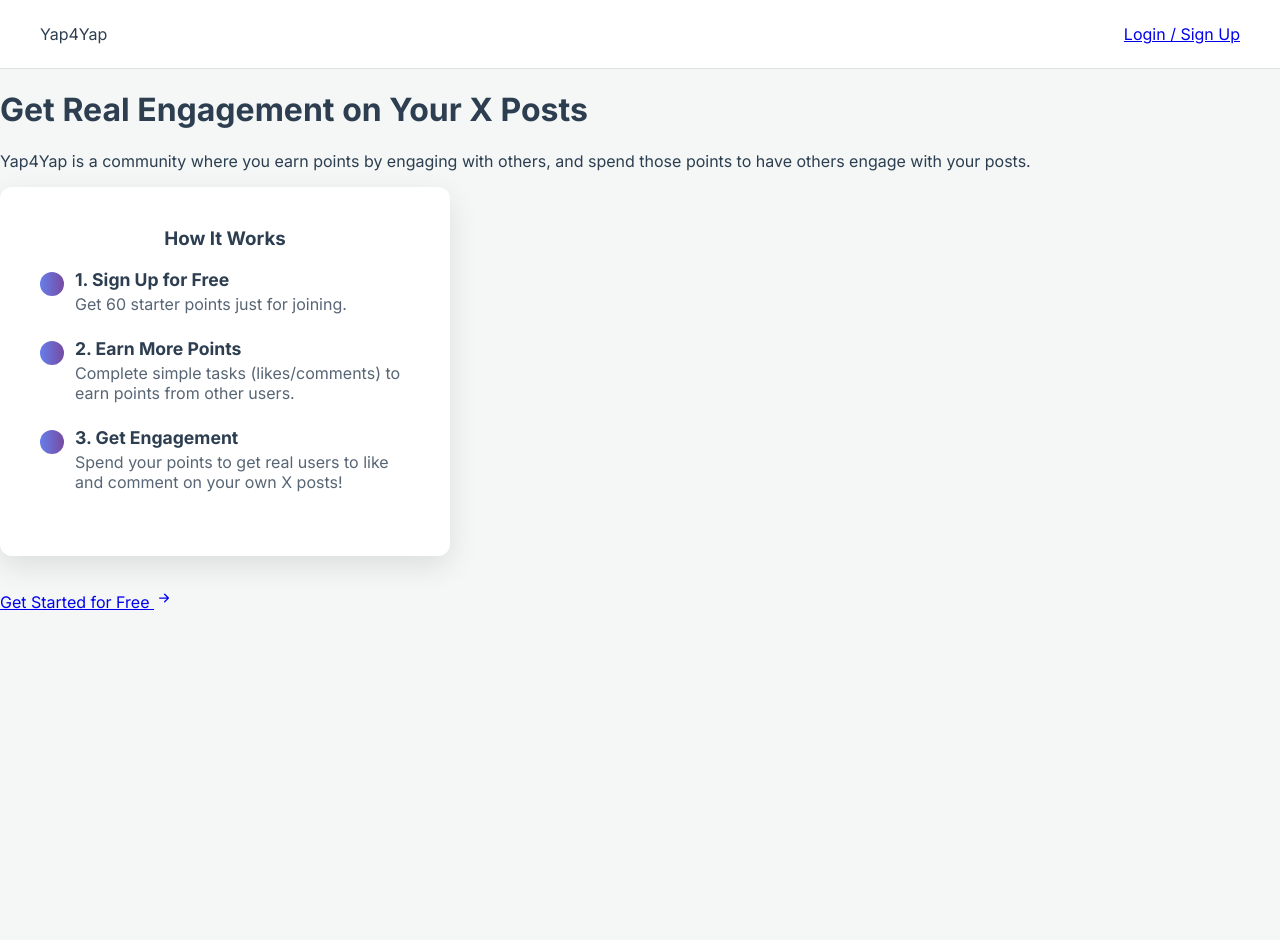
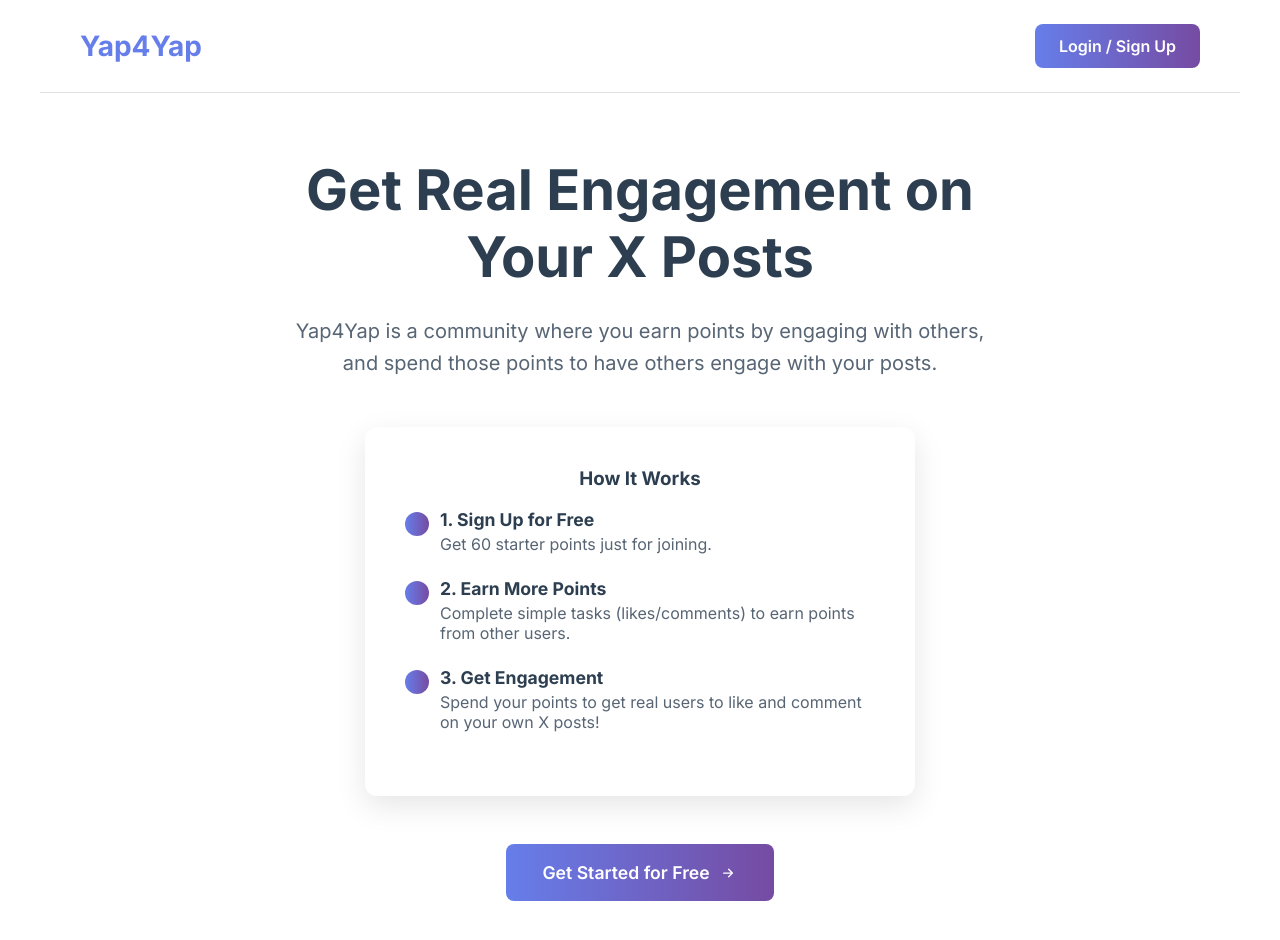
Before and after one commit to Omarelhaq-fi/yap4yap, a plain HTML site: page index.html in a window 1280 px wide. Before the commit the page ends 800 px from the top, so only its background shows below. Drawn offline with Linux system fonts and the light colour scheme.

Commit message:
Update styles.css

```diff
--- a/styles.css
+++ b/styles.css
@@ -370,3 +370,102 @@ button:disabled {
         width: 100%;
     }
 }
+
+/* --- NEW STYLES FOR LANDING PAGE (index.html) --- */
+
+.landing-page {
+    background: white; /* Clean white background */
+}
+
+.landing-header {
+    display: flex;
+    justify-content: space-between;
+    align-items: center;
+    padding: 1.5rem 2.5rem;
+    max-width: 1200px;
+    margin: 0 auto;
+    box-sizing: border-box;
+}
+
+.landing-logo {
+    font-size: 1.75rem;
+    font-weight: 700;
+    color: var(--brand-dark);
+}
+
+.cta-button {
+    text-decoration: none;
+    padding: 12px 24px;
+    border-radius: 8px;
+    font-weight: 600;
+    font-size: 1rem;
+    display: inline-flex;
+    align-items: center;
+    justify-content: center;
+    gap: 8px;
+    background: var(--brand-gradient);
+    color: white;
+    border: none;
+    cursor: pointer;
+    transition: all 0.2s ease;
+}
+.cta-button:hover {
+    opacity: 0.9;
+    transform: translateY(-2px);
+    box-shadow: 0 4px 15px rgba(102, 126, 234, 0.4);
+}
+
+.nav-button {
+    width: auto; /* Override full-width button default */
+}
+
+.hero-section {
+    display: flex;
+    flex-direction: column;
+    align-items: center;
+    padding: 4rem 2rem;
+    text-align: center;
+}
+
+.hero-content {
+    max-width: 700px;
+}
+
+.hero-content h1 {
+    font-size: 3.5rem;
+    font-weight: 700;
+    margin-top: 0;
+    margin-bottom: 1.5rem;
+    line-height: 1.2;
+    color: var(--text-dark);
+}
+
+.hero-subtitle {
+    font-size: 1.25rem;
+    color: var(--text-light);
+    margin-bottom: 3rem;
+    line-height: 1.6;
+}
+
+.landing-info-card {
+    max-width: 550px;
+    margin: 0 auto 3rem auto;
+    text-align: left; /* Align list content left */
+}
+
+.cta-button-large {
+    padding: 18px 36px;
+    font-size: 1.1rem;
+}
+
+@media (max-width: 768px) {
+    .landing-header {
+        padding: 1rem;
+    }
+    .hero-content h1 {
+        font-size: 2.5rem;
+    }
+    .hero-subtitle {
+        font-size: 1.1rem;
+    }
+}
```
